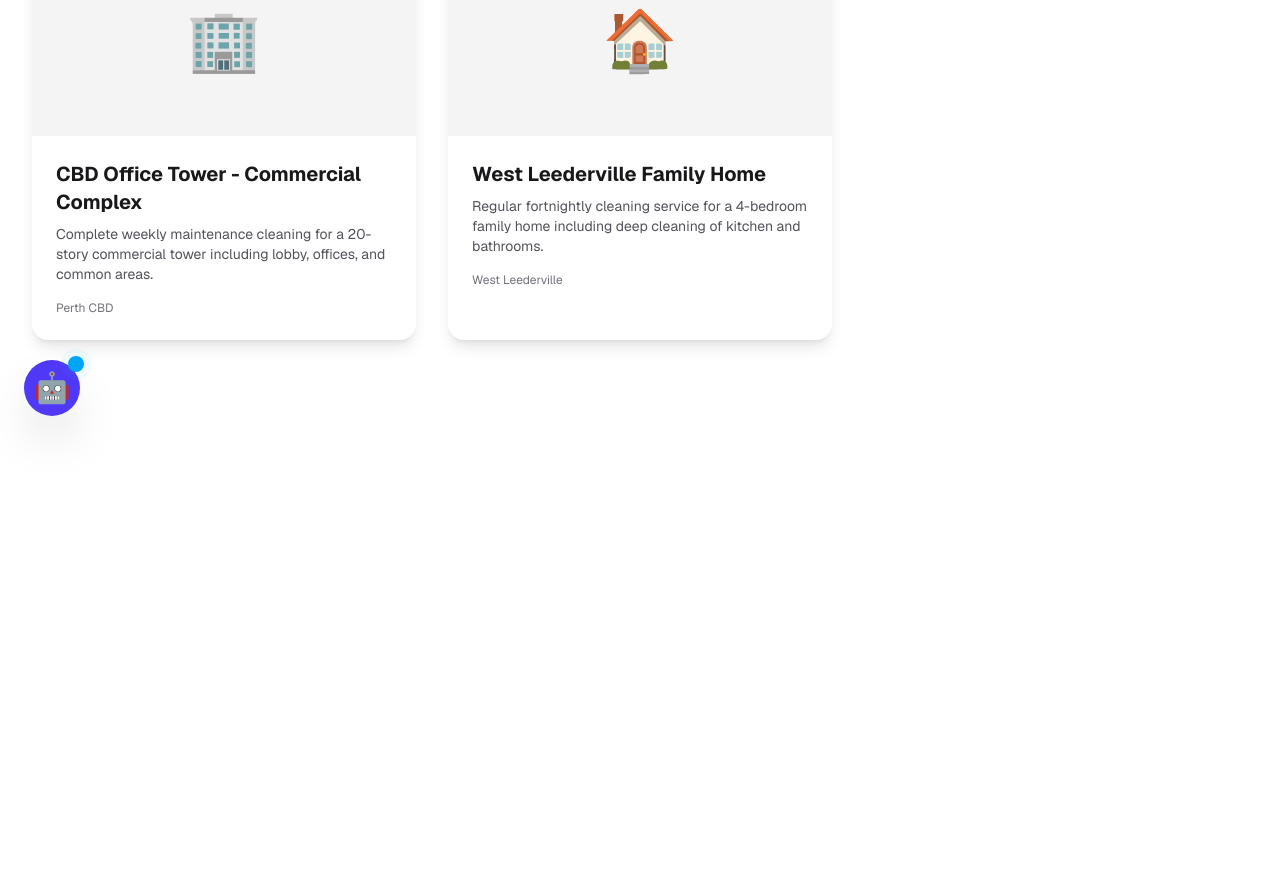
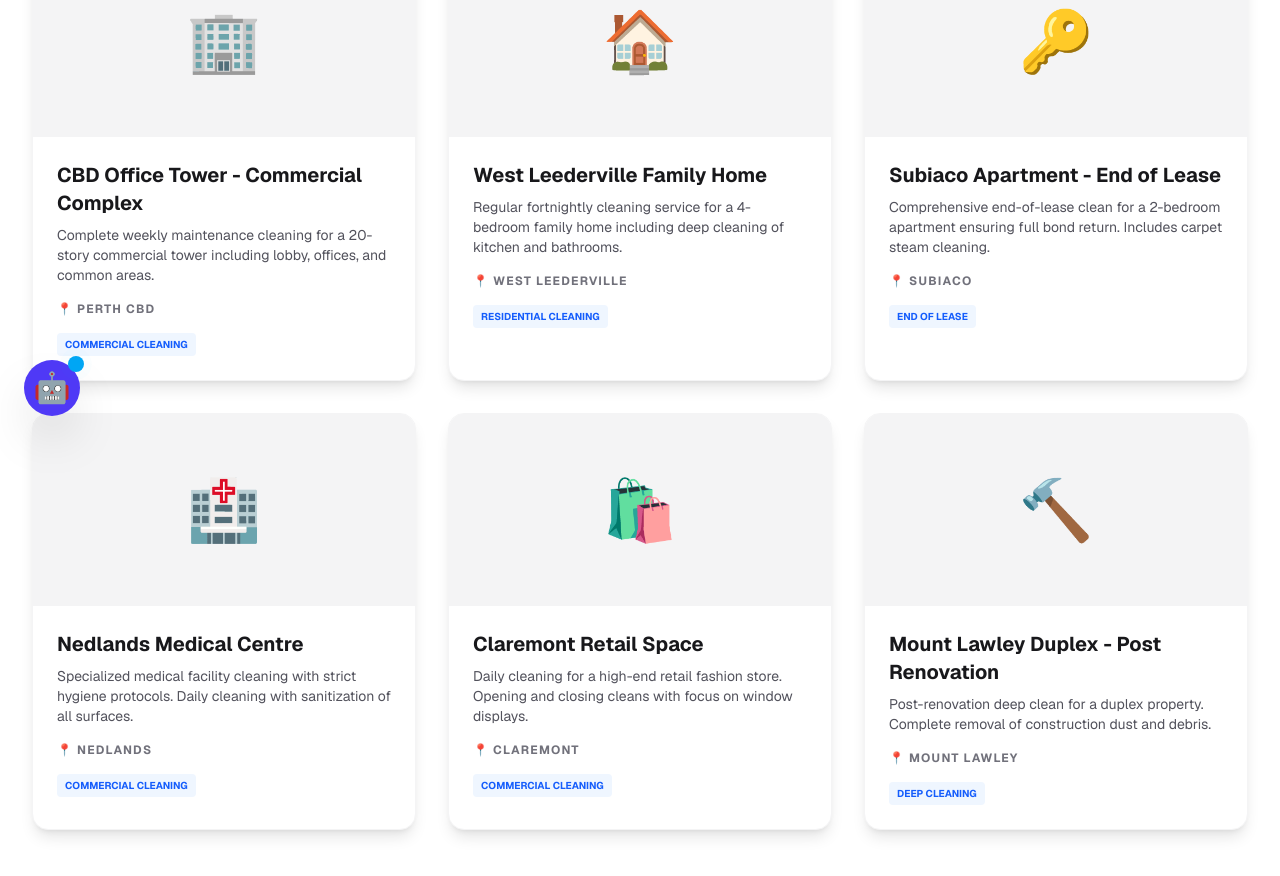
Before and after one commit to navyapdh11/portfolio-website, a Next.js app: page /projects in a window 1280 px wide. Shown: the part 360-1236 px from the top of the page. Before the commit the page ends 800 px from the top, so only its background shows below. Built offline with nearby package versions, Linux system fonts and the light colour scheme.

Commit message:
fix: restore full project listing and admin sync

```diff
--- a/app/projects/page.tsx
+++ b/app/projects/page.tsx
@@ -3,7 +3,7 @@
 import { useState } from "react";
 import Link from "next/link";
 
-const initialProjects = [
+const fullProjects = [
   {
     id: "cbd-office",
     title: "CBD Office Tower - Commercial Complex",
@@ -14,6 +14,7 @@ const initialProjects = [
     before: "🏢", after: "✨",
     testimonial: "AASTACLEAN has maintained our building to the highest standards for over 3 years.",
     client: "Perth CBD Properties",
+    stats: { size: "50,000 sqm", frequency: "Weekly", staff: 8 }
   },
   {
     id: "west-leederville-home",
@@ -25,12 +26,61 @@ const initialProjects = [
     before: "🏠", after: "🌟",
     testimonial: "Our home has never looked better. The team is reliable and thorough.",
     client: "Residential Client",
+    stats: { size: "280 sqm", frequency: "Fortnightly", staff: 2 }
   },
+  {
+    id: "subiaco-lease",
+    title: "Subiaco Apartment - End of Lease",
+    category: "End of Lease",
+    location: "Subiaco",
+    description: "Comprehensive end-of-lease clean for a 2-bedroom apartment ensuring full bond return. Includes carpet steam cleaning.",
+    services: ["End of Lease", "Carpet Steam Clean", "Wall Spot Removal", "Window Clean"],
+    before: "🔑", after: "✅",
+    testimonial: "Got full bond back! The place looked brand new. Highly recommend.",
+    client: "Tenant",
+    stats: { size: "95 sqm", frequency: "One-time", staff: 2 }
+  },
+  {
+    id: "nedlands-medical",
+    title: "Nedlands Medical Centre",
+    category: "Commercial Cleaning",
+    location: "Nedlands",
+    description: "Specialized medical facility cleaning with strict hygiene protocols. Daily cleaning with sanitization of all surfaces.",
+    services: ["Medical Grade Sanitization", "Daily Maintenance", "Sterile Room Cleaning", "Waste Management"],
+    before: "🏥", after: "💉",
+    testimonial: "Impeccable standards. They understand the unique requirements of medical facilities.",
+    client: "Nedlands Medical Group",
+    stats: { size: "600 sqm", frequency: "Daily", staff: 3 }
+  },
+  {
+    id: "claremont-retail",
+    title: "Claremont Retail Space",
+    category: "Commercial Cleaning",
+    location: "Claremont",
+    description: "Daily cleaning for a high-end retail fashion store. Opening and closing cleans with focus on window displays.",
+    services: ["Daily Opening Clean", "Floor Care", "Display Cleaning", "Stock Area Maintenance"],
+    before: "🛍️", after: "✨",
+    testimonial: "Our store always looks impeccable for customers. Outstanding service.",
+    client: "Fashion Retailer",
+    stats: { size: "350 sqm", frequency: "Daily", staff: 2 }
+  },
+  {
+    id: "mount-lawley-duplex",
+    title: "Mount Lawley Duplex - Post Renovation",
+    category: "Deep Cleaning",
+    location: "Mount Lawley",
+    description: "Post-renovation deep clean for a duplex property. Complete removal of construction dust and debris.",
+    services: ["Post-Renovation Clean", "Construction Debris", "Dust Removal", "Final Polish"],
+    before: "🔨", after: "🏡",
+    testimonial: "They transformed our property after renovations. Couldn't be happier.",
+    client: "Property Developer",
+    stats: { size: "180 sqm", frequency: "One-time", staff: 4 }
+  }
 ];
 
 export default function ProjectsPage() {
   const [isAdmin, setIsAdmin] = useState(false);
-  const [projects, setProjects] = useState(initialProjects);
+  const [projects, setProjects] = useState(fullProjects);
 
   const updateProject = (id: string, field: string, value: string) => {
     setProjects(projects.map(p => p.id === id ? { ...p, [field]: value } : p));
@@ -41,10 +91,7 @@ export default function ProjectsPage() {
       <section className="py-16 bg-gradient-to-r from-blue-600 to-blue-700 text-white">
         <div className="max-w-7xl mx-auto px-4 sm:px-6 lg:px-8 text-center">
           <h1 className="text-4xl sm:text-5xl font-bold mb-4">Our Projects</h1>
-          <button
-            onClick={() => setIsAdmin(!isAdmin)}
-            className="mt-4 px-4 py-2 bg-blue-500 rounded-lg text-xs hover:bg-blue-400"
-          >
+          <button onClick={() => setIsAdmin(!isAdmin)} className="mt-4 px-4 py-2 bg-blue-500 rounded-lg text-xs hover:bg-blue-400">
             {isAdmin ? "Exit Admin" : "Enable Admin Edit"}
           </button>
         </div>
@@ -53,14 +100,14 @@ export default function ProjectsPage() {
       {isAdmin && (
         <section className="py-8 bg-zinc-100 dark:bg-zinc-800">
           <div className="max-w-7xl mx-auto px-4">
-            <h2 className="font-bold mb-4">Admin: Manage Projects</h2>
-            <div className="grid grid-cols-1 md:grid-cols-2 gap-4">
+            <h2 className="font-bold mb-4">Admin Control: Manage Projects</h2>
+            <div className="grid grid-cols-1 lg:grid-cols-2 gap-4">
               {projects.map(p => (
-                <div key={p.id} className="bg-white p-4 rounded-xl border border-zinc-200">
+                <div key={p.id} className="bg-white p-4 rounded-xl shadow-sm border border-zinc-200">
                   <label className="block text-[10px] font-bold uppercase text-zinc-500">Title</label>
                   <input value={p.title} onChange={e => updateProject(p.id, 'title', e.target.value)} className="w-full font-bold border-b mb-2" />
                   <label className="block text-[10px] font-bold uppercase text-zinc-500">Description</label>
-                  <textarea value={p.description} onChange={e => updateProject(p.id, 'description', e.target.value)} className="w-full text-sm border-b" />
+                  <textarea value={p.description} onChange={e => updateProject(p.id, 'description', e.target.value)} className="w-full text-sm border-b mb-2" />
                   <label className="block text-[10px] font-bold uppercase text-zinc-500">Location</label>
                   <input value={p.location} onChange={e => updateProject(p.id, 'location', e.target.value)} className="w-full text-sm border-b" />
                 </div>
@@ -74,14 +121,17 @@ export default function ProjectsPage() {
         <div className="max-w-7xl mx-auto px-4 sm:px-6 lg:px-8">
           <div className="grid grid-cols-1 md:grid-cols-2 lg:grid-cols-3 gap-8">
             {projects.map((project) => (
-              <article key={project.id} className="bg-white dark:bg-zinc-700 rounded-2xl shadow-lg overflow-hidden">
+              <article key={project.id} className="bg-white dark:bg-zinc-700 rounded-2xl shadow-lg overflow-hidden border border-zinc-100 dark:border-zinc-700">
                 <div className="h-48 bg-zinc-100 dark:bg-zinc-600 flex items-center justify-center text-6xl">
                   {project.before}
                 </div>
                 <div className="p-6">
                   <h3 className="text-xl font-bold text-zinc-900 dark:text-white mb-2">{project.title}</h3>
                   <p className="text-zinc-600 dark:text-zinc-300 text-sm mb-4">{project.description}</p>
-                  <div className="text-xs text-zinc-500">{project.location}</div>
+                  <div className="text-xs text-zinc-500 mb-4 uppercase tracking-widest font-bold">📍 {project.location}</div>
+                  <div className="flex gap-2">
+                    <span className="px-2 py-1 bg-blue-50 text-blue-600 rounded text-[10px] font-bold uppercase">{project.category}</span>
+                  </div>
                 </div>
               </article>
             ))}
```
